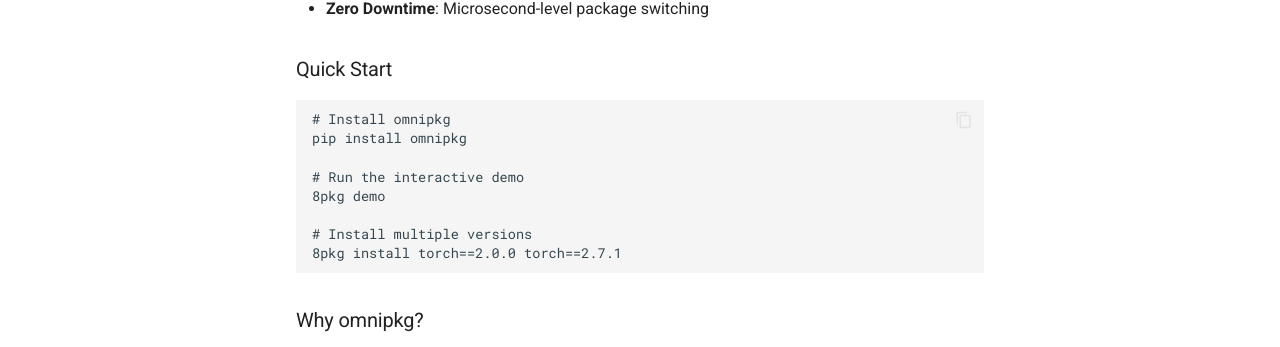
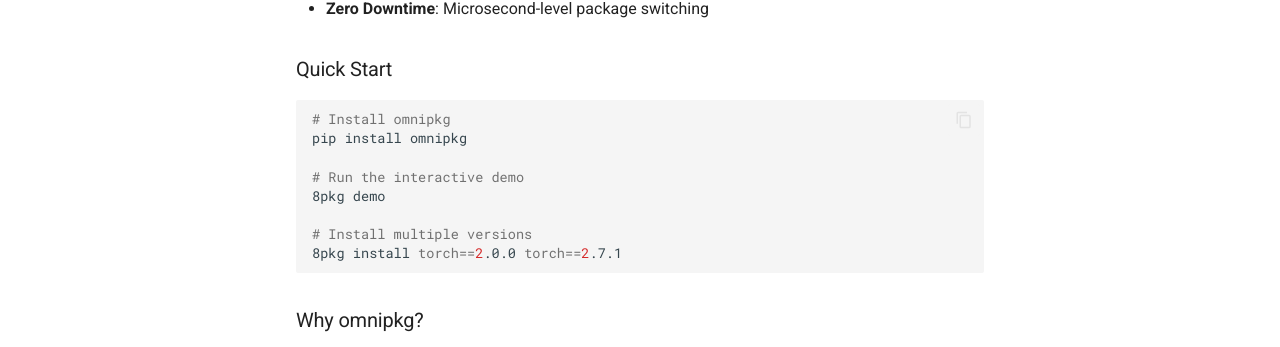
Before and after one commit to 1minds3t/omnipkg, an MkDocs documentation site: the page built from docs/index.md, in a window 1280 px wide and 1342 px high. Shown: the part 653-1000 px from the top of the window. Built offline with MkDocs 1.6.1 and Material for MkDocs 9.7.7, drawn with Linux system fonts in a browser that asks for light colours; comment, search, counter and statistics services are not loaded.

Commit message:
Update mkdocs.yml
Signed-off-by: 1minds3t <1minds3t@proton.me>

```diff
--- a/mkdocs.yml
+++ b/mkdocs.yml
@@ -20,7 +20,7 @@
 theme:
   name: material
   logo: assets/logo.svg
-  favicon: assets/favicon.png  # Add this line!
+  favicon: assets/favicon.png
   palette:
     # Light mode
     - scheme: default
@@ -49,3 +49,18 @@
 
 # Documentation directory
 docs_dir: docs
+
+# --- INTERACTIVITY & TELEMETRY INJECTION ---
+extra_css:
+  - assets/css/interact.css
+
+extra_javascript:
+  - assets/js/interact.js
+
+# Required for code block manipulation
+markdown_extensions:
+  - pymdownx.highlight:
+      anchor_linenums: true
+  - pymdownx.inlinehilite
+  - pymdownx.snippets
+  - pymdownx.superfences
```
